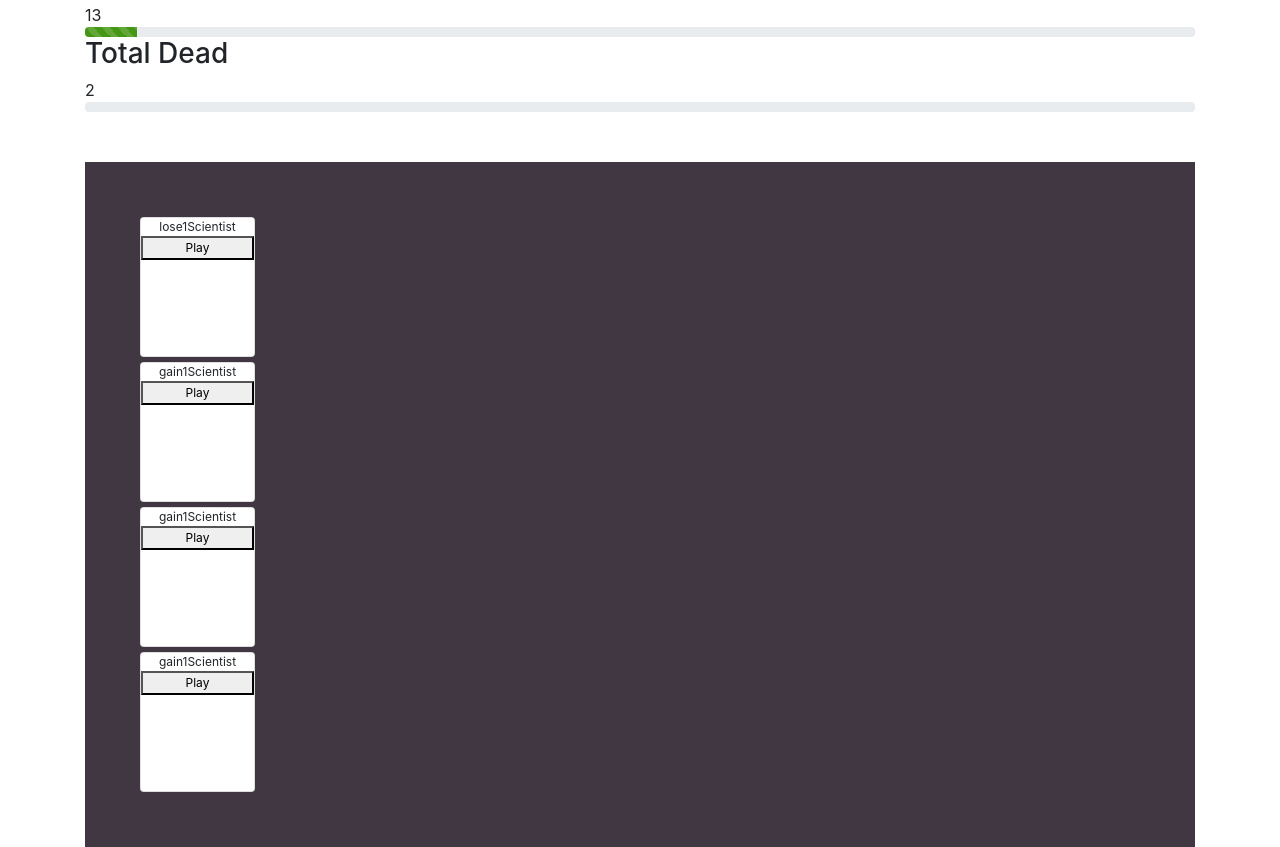
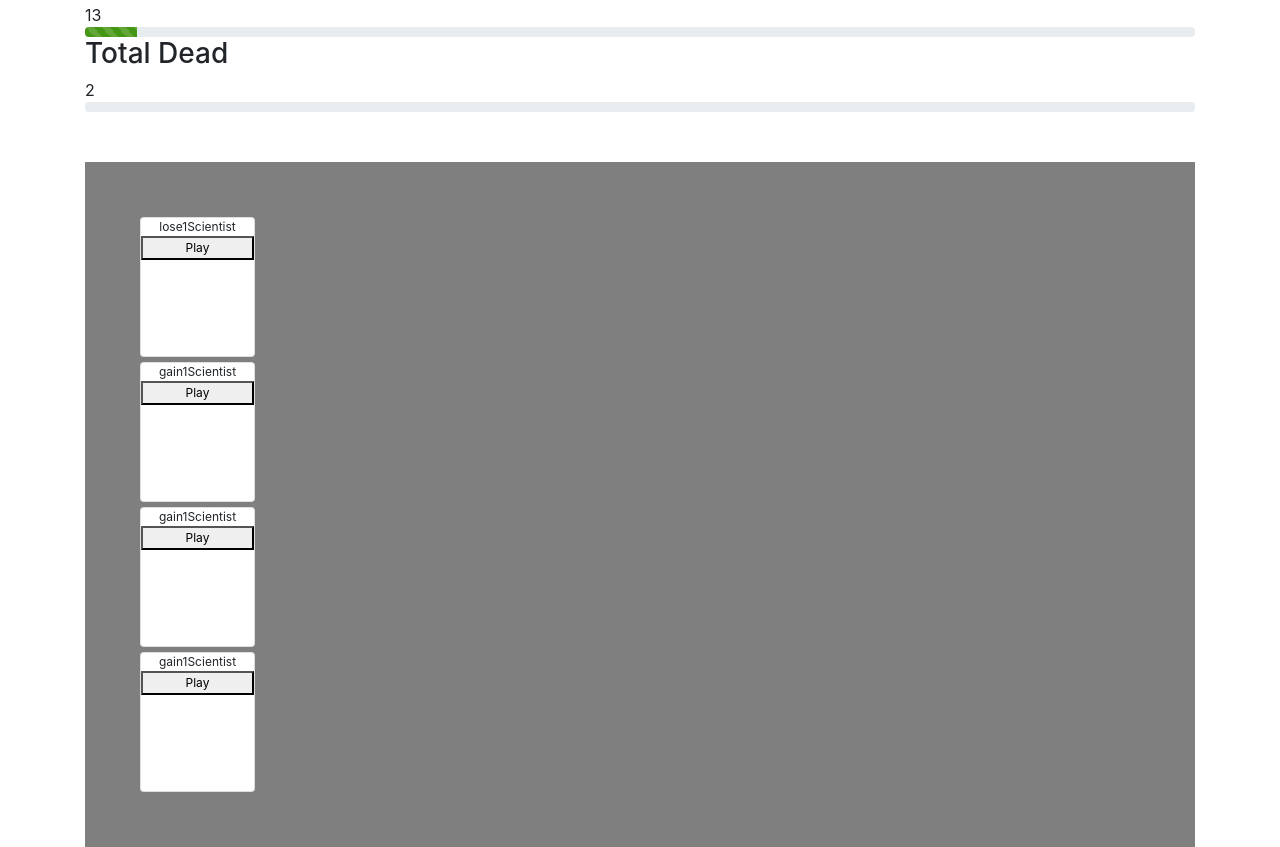
Before and after one commit to kmh620/pandemic, a website built with webpack: page src/index.html in a window 1280 px wide. Shown: the part 377-1224 px from the top of the page. Built offline with nearby package versions, Linux system fonts and the light colour scheme.

Commit message:
Add prep for day 2

```diff
--- a/src/styles.css
+++ b/src/styles.css
@@ -1,12 +1,9 @@
-/* body {
-  background-color: #7FDBFF;
-} */
 
 .player {
   margin: auto;
   margin-top: 50px;
   padding: 50px;
-  background: #403742;
+  background: #7f7f7f;
 }
 
 .card {
```
Also changed, not shown: src/main.js (+3 -6 lines), src/player.js (+4 -3 lines).
